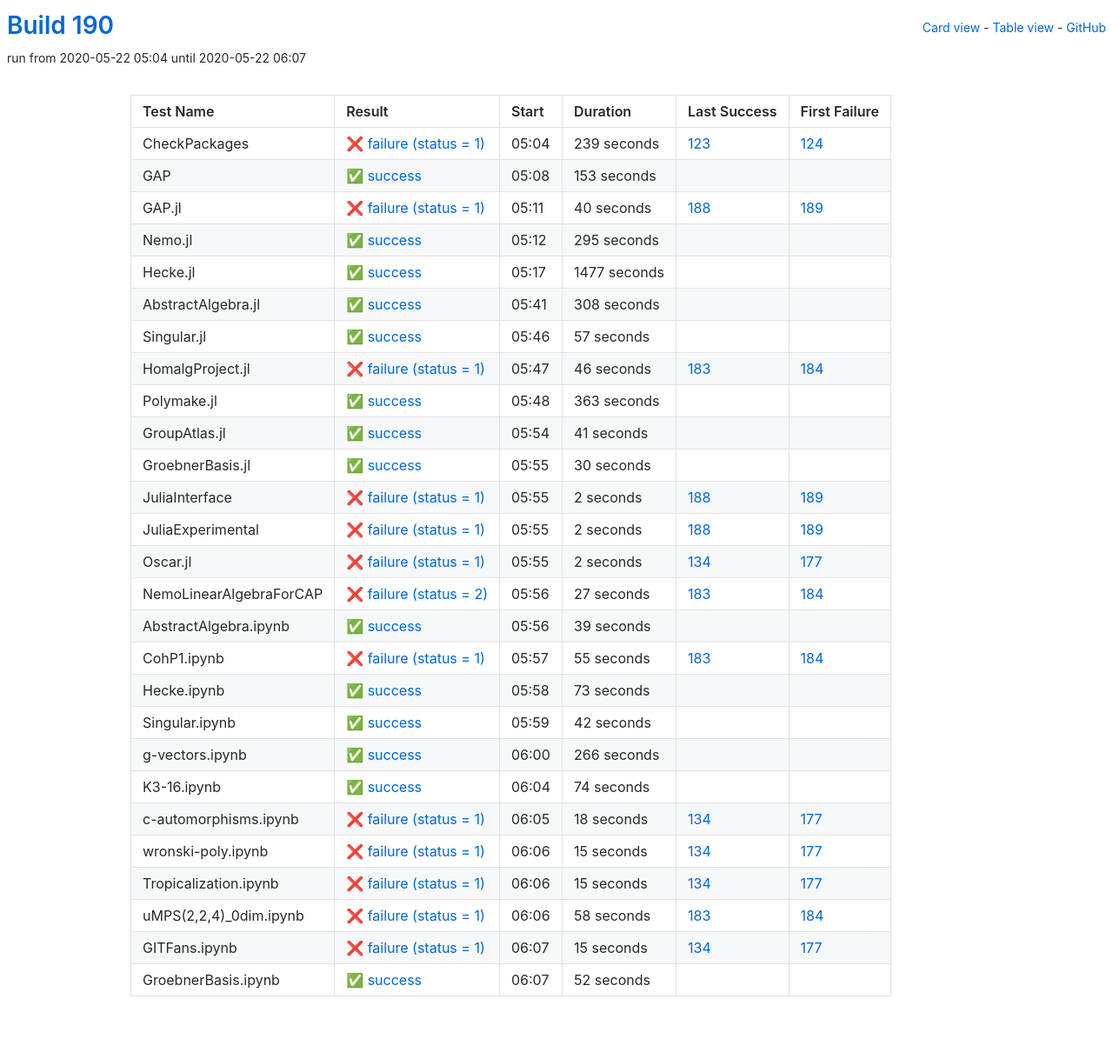
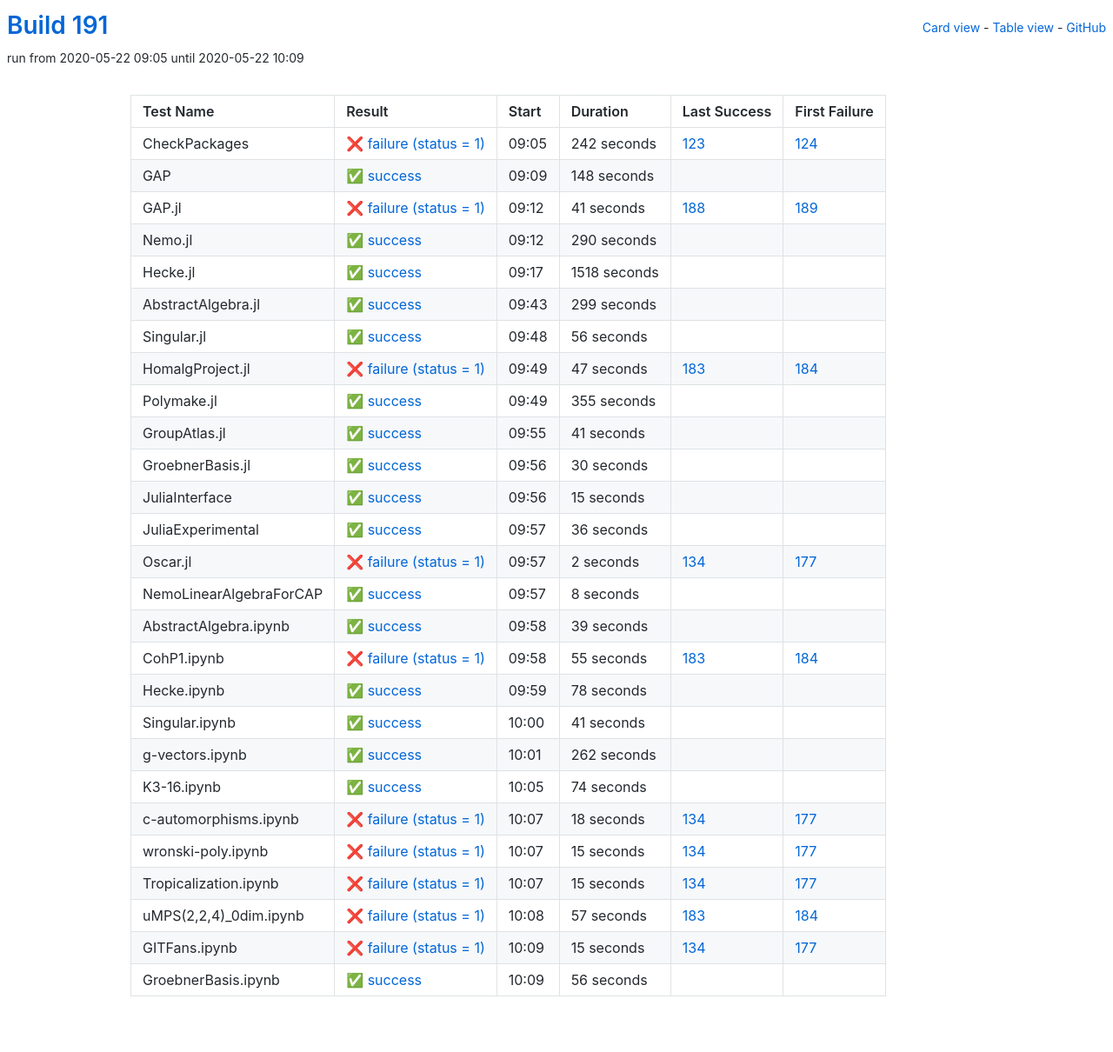
Before and after one commit to oscar-system/oscar-ci-status-stable, a Jekyll site: the page built from table.html, in a window 1280 px wide. Shown: the whole page at 87% size. Built offline with Jekyll 4.4.1, drawn with Linux system fonts in a browser that asks for light colours.

Commit message:
Build 191

```diff
--- a/_data/ci.yml
+++ b/_data/ci.yml
@@ -1,113 +1,113 @@
-build: 190
-build_url: https://oscarci.mathematik.uni-kl.de/job/oscar-stable/190/
+build: 191
+build_url: https://oscarci.mathematik.uni-kl.de/job/oscar-stable/191/
 job: oscar-stable
 tests:
-- duration: 239
+- duration: 242
   exitcode: 1
   first_failure: 124
   first_failure_url: https://oscarci.mathematik.uni-kl.de/job/oscar-stable/124/
   id: checkpackages
   last_success: 123
   last_success_url: https://oscarci.mathematik.uni-kl.de/job/oscar-stable/123/
-  log: https://oscarci.mathematik.uni-kl.de/job/oscar-stable/190/artifact/logs/build-190/CheckPackages.log
+  log: https://oscarci.mathematik.uni-kl.de/job/oscar-stable/191/artifact/logs/build-191/CheckPackages.log
   name: CheckPackages
-  start: 2020-05-22 05:04
+  start: 2020-05-22 09:05
   status: failure
   success: false
-- duration: 153
+- duration: 148
   exitcode: 0
   first_failure: false
   first_failure_url: null
   id: gap
   last_success: false
   last_success_url: null
-  log: https://oscarci.mathematik.uni-kl.de/job/oscar-stable/190/artifact/logs/build-190/GAP.log
+  log: https://oscarci.mathematik.uni-kl.de/job/oscar-stable/191/artifact/logs/build-191/GAP.log
   name: GAP
-  start: 2020-05-22 05:08
+  start: 2020-05-22 09:09
   status: success
   success: true
-- duration: 40
+- duration: 41
   exitcode: 1
   first_failure: 189
   first_failure_url: https://oscarci.mathematik.uni-kl.de/job/oscar-stable/189/
   id: gap-jl
   last_success: 188
   last_success_url: https://oscarci.mathematik.uni-kl.de/job/oscar-stable/188/
-  log: https://oscarci.mathematik.uni-kl.de/job/oscar-stable/190/artifact/logs/build-190/GAP.jl.log
+  log: https://oscarci.mathematik.uni-kl.de/job/oscar-stable/191/artifact/logs/build-191/GAP.jl.log
   name: GAP.jl
-  start: 2020-05-22 05:11
+  start: 2020-05-22 09:12
   status: failure
   success: false
-- duration: 295
+- duration: 290
   exitcode: 0
   first_failure: false
   first_failure_url: null
   id: nemo-jl
   last_success: false
   last_success_url: null
-  log: https://oscarci.mathematik.uni-kl.de/job/oscar-stable/190/artifact/logs/build-190/Nemo.jl.log
+  log: https://oscarci.mathematik.uni-kl.de/job/oscar-stable/191/artifact/logs/build-191/Nemo.jl.log
   name: Nemo.jl
-  start: 2020-05-22 05:12
+  start: 2020-05-22 09:12
   status: success
   success: true
-- duration: 1477
+- duration: 1518
   exitcode: 0
   first_failure: false
   first_failure_url: null
   id: hecke-jl
   last_success: false
   last_success_url: null
-  log: https://oscarci.mathematik.uni-kl.de/job/oscar-stable/190/artifact/logs/build-190/Hecke.jl.log
+  log: https://oscarci.mathematik.uni-kl.de/job/oscar-stable/191/artifact/logs/build-191/Hecke.jl.log
   name: Hecke.jl
-  start: 2020-05-22 05:17
+  start: 2020-05-22 09:17
   status: success
   success: true
-- duration: 308
+- duration: 299
   exitcode: 0
   first_failure: false
   first_failure_url: null
   id: abstractalgebra-jl
   last_success: false
   last_success_url: null
-  log: https://oscarci.mathematik.uni-kl.de/job/oscar-stable/190/artifact/logs/build-190/AbstractAlgebra.jl.log
+  log: https://oscarci.mathematik.uni-kl.de/job/oscar-stable/191/artifact/logs/build-191/AbstractAlgebra.jl.log
   name: AbstractAlgebra.jl
-  start: 2020-05-22 05:41
+  start: 2020-05-22 09:43
   status: success
   success: true
-- duration: 57
+- duration: 56
   exitcode: 0
   first_failure: false
   first_failure_url: null
   id: singular-jl
   last_success: false
   last_success_url: null
-  log: https://oscarci.mathematik.uni-kl.de/job/oscar-stable/190/artifact/logs/build-190/Singular.jl.log
+  log: https://oscarci.mathematik.uni-kl.de/job/oscar-stable/191/artifact/logs/build-191/Singular.jl.log
   name: Singular.jl
-  start: 2020-05-22 05:46
+  start: 2020-05-22 09:48
   status: success
   success: true
-- duration: 46
+- duration: 47
   exitcode: 1
   first_failure: 184
   first_failure_url: https://oscarci.mathematik.uni-kl.de/job/oscar-stable/184/
   id: homalgproject-jl
   last_success: 183
   last_success_url: https://oscarci.mathematik.uni-kl.de/job/oscar-stable/183/
-  log: https://oscarci.mathematik.uni-kl.de/job/oscar-stable/190/artifact/logs/build-190/HomalgProject.jl.log
+  log: https://oscarci.mathematik.uni-kl.de/job/oscar-stable/191/artifact/logs/build-191/HomalgProject.jl.log
   name: HomalgProject.jl
-  start: 2020-05-22 05:47
+  start: 2020-05-22 09:49
   status: failure
   success: false
-- duration: 363
+- duration: 355
   exitcode: 0
   first_failure: false
   first_failure_url: null
   id: polymake-jl
   last_success: false
   last_success_url: null
-  log: https://oscarci.mathematik.uni-kl.de/job/oscar-stable/190/artifact/logs/build-190/Polymake.jl.log
+  log: https://oscarci.mathematik.uni-kl.de/job/oscar-stable/191/artifact/logs/build-191/Polymake.jl.log
   name: Polymake.jl
-  start: 2020-05-22 05:48
+  start: 2020-05-22 09:49
   status: success
   success: true
 - duration: 41
@@ -117,9 +117,9 @@ tests:
   id: groupatlas-jl
   last_success: false
   last_success_url: null
-  log: https://oscarci.mathematik.uni-kl.de/job/oscar-stable/190/artifact/logs/build-190/GroupAtlas.jl.log
+  log: https://oscarci.mathematik.uni-kl.de/job/oscar-stable/191/artifact/logs/build-191/GroupAtlas.jl.log
   name: GroupAtlas.jl
-  start: 2020-05-22 05:54
+  start: 2020-05-22 09:55
   status: success
   success: true
 - duration: 30
@@ -129,35 +129,35 @@ tests:
   id: groebnerbasis-jl
   last_success: false
   last_success_url: null
-  log: https://oscarci.mathematik.uni-kl.de/job/oscar-stable/190/artifact/logs/build-190/GroebnerBasis.jl.log
+  log: https://oscarci.mathematik.uni-kl.de/job/oscar-stable/191/artifact/logs/build-191/GroebnerBasis.jl.log
   name: GroebnerBasis.jl
-  start: 2020-05-22 05:55
+  start: 2020-05-22 09:56
   status: success
   success: true
-- duration: 2
-  exitcode: 1
-  first_failure: 189
-  first_failure_url: https://oscarci.mathematik.uni-kl.de/job/oscar-stable/189/
+- duration: 15
+  exitcode: 0
+  first_failure: false
+  first_failure_url: null
   id: juliainterface
-  last_success: 188
-  last_success_url: https://oscarci.mathematik.uni-kl.de/job/oscar-stable/188/
-  log: https://oscarci.mathematik.uni-kl.de/job/oscar-stable/190/artifact/logs/build-190/JuliaInterface.log
+  last_success: false
+  last_success_url: null
+  log: https://oscarci.mathematik.uni-kl.de/job/oscar-stable/191/artifact/logs/build-191/JuliaInterface.log
   name: JuliaInterface
-  start: 2020-05-22 05:55
-  status: failure
-  success: false
-- duration: 2
-  exitcode: 1
-  first_failure: 189
-  first_failure_url: https://oscarci.mathematik.uni-kl.de/job/oscar-stable/189/
+  start: 2020-05-22 09:56
+  status: success
+  success: true
+- duration: 36
+  exitcode: 0
+  first_failure: false
+  first_failure_url: null
   id: juliaexperimental
-  last_success: 188
-  last_success_url: https://oscarci.mathematik.uni-kl.de/job/oscar-stable/188/
-  log: https://oscarci.mathematik.uni-kl.de/job/oscar-stable/190/artifact/logs/build-190/JuliaExperimental.log
+  last_success: false
+  last_success_url: null
+  log: https://oscarci.mathematik.uni-kl.de/job/oscar-stable/191/artifact/logs/build-191/JuliaExperimental.log
   name: JuliaExperimental
-  start: 2020-05-22 05:55
-  status: failure
-  success: false
+  start: 2020-05-22 09:57
+  status: success
+  success: true
 - duration: 2
   exitcode: 1
   first_failure: 177
@@ -165,23 +165,23 @@ tests:
   id: oscar-jl
   last_success: 134
   last_success_url: https://oscarci.mathematik.uni-kl.de/job/oscar-stable/134/
-  log: https://oscarci.mathematik.uni-kl.de/job/oscar-stable/190/artifact/logs/build-190/Oscar.jl.log
+  log: https://oscarci.mathematik.uni-kl.de/job/oscar-stable/191/artifact/logs/build-191/Oscar.jl.log
   name: Oscar.jl
-  start: 2020-05-22 05:55
+  start: 2020-05-22 09:57
   status: failure
   success: false
-- duration: 27
-  exitcode: 2
-  first_failure: 184
-  first_failure_url: https://oscarci.mathematik.uni-kl.de/job/oscar-stable/184/
+- duration: 8
+  exitcode: 0
+  first_failure: false
+  first_failure_url: null
   id: nemolinearalgebraforcap
-  last_success: 183
-  last_success_url: https://oscarci.mathematik.uni-kl.de/job/oscar-stable/183/
-  log: https://oscarci.mathematik.uni-kl.de/job/oscar-stable/190/artifact/logs/build-190/NemoLinearAlgebraForCAP.log
+  last_success: false
+  last_success_url: null
+  log: https://oscarci.mathematik.uni-kl.de/job/oscar-stable/191/artifact/logs/build-191/NemoLinearAlgebraForCAP.log
   name: NemoLinearAlgebraForCAP
-  start: 2020-05-22 05:56
-  status: failure
-  success: false
+  start: 2020-05-22 09:57
+  status: success
+  success: true
 - duration: 39
   exitcode: 0
   first_failure: false
@@ -189,9 +189,9 @@ tests:
   id: abstractalgebra-ipynb
   last_success: false
   last_success_url: null
-  log: https://oscarci.mathematik.uni-kl.de/job/oscar-stable/190/artifact/logs/build-190/AbstractAlgebra.ipynb.log
+  log: https://oscarci.mathematik.uni-kl.de/job/oscar-stable/191/artifact/logs/build-191/AbstractAlgebra.ipynb.log
   name: AbstractAlgebra.ipynb
-  start: 2020-05-22 05:56
+  start: 2020-05-22 09:58
   status: success
   success: true
 - duration: 55
@@ -201,45 +201,45 @@ tests:
   id: cohp1-ipynb
   last_success: 183
   last_success_url: https://oscarci.mathematik.uni-kl.de/job/oscar-stable/183/
-  log: https://oscarci.mathematik.uni-kl.de/job/oscar-stable/190/artifact/logs/build-190/CohP1.ipynb.log
+  log: https://oscarci.mathematik.uni-kl.de/job/oscar-stable/191/artifact/logs/build-191/CohP1.ipynb.log
   name: CohP1.ipynb
-  start: 2020-05-22 05:57
+  start: 2020-05-22 09:58
   status: failure
   success: false
-- duration: 73
+- duration: 78
   exitcode: 0
   first_failure: false
   first_failure_url: null
   id: hecke-ipynb
   last_success: false
   last_success_url: null
-  log: https://oscarci.mathematik.uni-kl.de/job/oscar-stable/190/artifact/logs/build-190/Hecke.ipynb.log
+  log: https://oscarci.mathematik.uni-kl.de/job/oscar-stable/191/artifact/logs/build-191/Hecke.ipynb.log
   name: Hecke.ipynb
-  start: 2020-05-22 05:58
+  start: 2020-05-22 09:59
   status: success
   success: true
-- duration: 42
+- duration: 41
   exitcode: 0
   first_failure: false
   first_failure_url: null
   id: singular-ipynb
   last_success: false
   last_success_url: null
-  log: https://oscarci.mathematik.uni-kl.de/job/oscar-stable/190/artifact/logs/build-190/Singular.ipynb.log
+  log: https://oscarci.mathematik.uni-kl.de/job/oscar-stable/191/artifact/logs/build-191/Singular.ipynb.log
   name: Singular.ipynb
-  start: 2020-05-22 05:59
+  start: 2020-05-22 10:00
   status: success
   success: true
-- duration: 266
+- duration: 262
   exitcode: 0
   first_failure: false
   first_failure_url: null
   id: g-vectors-ipynb
   last_success: false
   last_success_url: null
-  log: https://oscarci.mathematik.uni-kl.de/job/oscar-stable/190/artifact/logs/build-190/g-vectors.ipynb.log
+  log: https://oscarci.mathematik.uni-kl.de/job/oscar-stable/191/artifact/logs/build-191/g-vectors.ipynb.log
   name: g-vectors.ipynb
-  start: 2020-05-22 06:00
+  start: 2020-05-22 10:01
   status: success
   success: true
 - duration: 74
@@ -249,9 +249,9 @@ tests:
   id: k3-16-ipynb
   last_success: false
   last_success_url: null
-  log: https://oscarci.mathematik.uni-kl.de/job/oscar-stable/190/artifact/logs/build-190/K3-16.ipynb.log
+  log: https://oscarci.mathematik.uni-kl.de/job/oscar-stable/191/artifact/logs/build-191/K3-16.ipynb.log
   name: K3-16.ipynb
-  start: 2020-05-22 06:04
+  start: 2020-05-22 10:05
   status: success
   success: true
 - duration: 18
@@ -261,9 +261,9 @@ tests:
   id: c-automorphisms-ipynb
   last_success: 134
   last_success_url: https://oscarci.mathematik.uni-kl.de/job/oscar-stable/134/
-  log: https://oscarci.mathematik.uni-kl.de/job/oscar-stable/190/artifact/logs/build-190/c-automorphisms.ipynb.log
+  log: https://oscarci.mathematik.uni-kl.de/job/oscar-stable/191/artifact/logs/build-191/c-automorphisms.ipynb.log
   name: c-automorphisms.ipynb
-  start: 2020-05-22 06:05
+  start: 2020-05-22 10:07
   status: failure
   success: false
 - duration: 15
@@ -273,9 +273,9 @@ tests:
   id: wronski-poly-ipynb
   last_success: 134
   last_success_url: https://oscarci.mathematik.uni-kl.de/job/oscar-stable/134/
-  log: https://oscarci.mathematik.uni-kl.de/job/oscar-stable/190/artifact/logs/build-190/wronski-poly.ipynb.log
+  log: https://oscarci.mathematik.uni-kl.de/job/oscar-stable/191/artifact/logs/build-191/wronski-poly.ipynb.log
   name: wronski-poly.ipynb
-  start: 2020-05-22 06:06
+  start: 2020-05-22 10:07
   status: failure
   success: false
 - duration: 15
@@ -285,21 +285,21 @@ tests:
   id: tropicalization-ipynb
   last_success: 134
   last_success_url: https://oscarci.mathematik.uni-kl.de/job/oscar-stable/134/
-  log: https://oscarci.mathematik.uni-kl.de/job/oscar-stable/190/artifact/logs/build-190/Tropicalization.ipynb.log
+  log: https://oscarci.mathematik.uni-kl.de/job/oscar-stable/191/artifact/logs/build-191/Tropicalization.ipynb.log
   name: Tropicalization.ipynb
-  start: 2020-05-22 06:06
+  start: 2020-05-22 10:07
   status: failure
   success: false
-- duration: 58
+- duration: 57
   exitcode: 1
   first_failure: 184
   first_failure_url: https://oscarci.mathematik.uni-kl.de/job/oscar-stable/184/
   id: umps-2-2-4-0dim-ipynb
   last_success: 183
   last_success_url: https://oscarci.mathematik.uni-kl.de/job/oscar-stable/183/
-  log: https://oscarci.mathematik.uni-kl.de/job/oscar-stable/190/artifact/logs/build-190/uMPS-2-2-4-_0dim.ipynb.log
+  log: https://oscarci.mathematik.uni-kl.de/job/oscar-stable/191/artifact/logs/build-191/uMPS-2-2-4-_0dim.ipynb.log
   name: uMPS(2,2,4)_0dim.ipynb
-  start: 2020-05-22 06:06
+  start: 2020-05-22 10:08
   status: failure
   success: false
 - duration: 15
@@ -309,20 +309,20 @@ tests:
   id: gitfans-ipynb
   last_success: 134
   last_success_url: https://oscarci.mathematik.uni-kl.de/job/oscar-stable/134/
-  log: https://oscarci.mathematik.uni-kl.de/job/oscar-stable/190/artifact/logs/build-190/GITFans.ipynb.log
+  log: https://oscarci.mathematik.uni-kl.de/job/oscar-stable/191/artifact/logs/build-191/GITFans.ipynb.log
   name: GITFans.ipynb
-  start: 2020-05-22 06:07
+  start: 2020-05-22 10:09
   status: failure
   success: false
-- duration: 52
+- duration: 56
   exitcode: 0
   first_failure: false
   first_failure_url: null
   id: groebnerbasis-ipynb
   last_success: false
   last_success_url: null
-  log: https://oscarci.mathematik.uni-kl.de/job/oscar-stable/190/artifact/logs/build-190/GroebnerBasis.ipynb.log
+  log: https://oscarci.mathematik.uni-kl.de/job/oscar-stable/191/artifact/logs/build-191/GroebnerBasis.ipynb.log
   name: GroebnerBasis.ipynb
-  start: 2020-05-22 06:07
+  start: 2020-05-22 10:09
   status: success
   success: true
```
Also changed, not shown: README.md.
